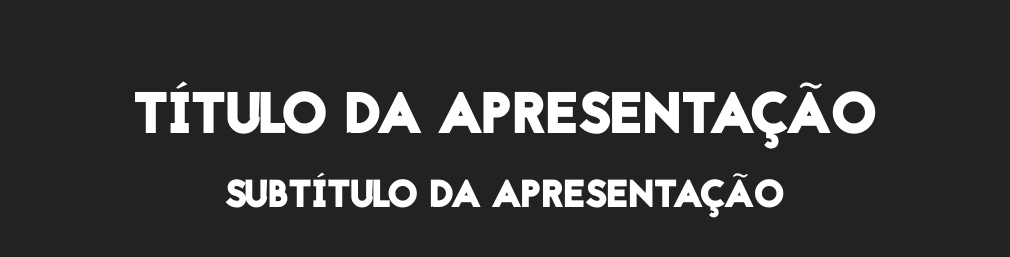
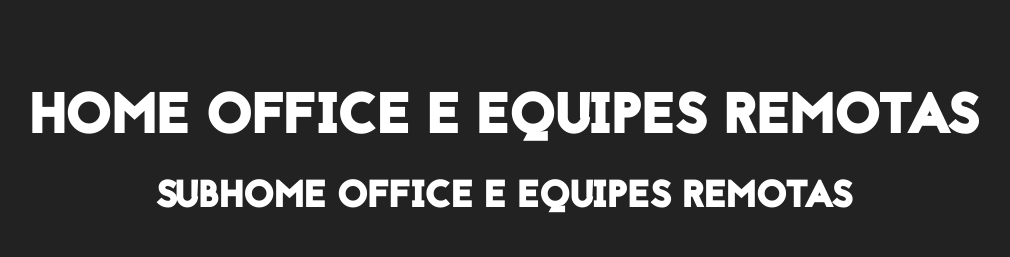
Before and after one commit to grupotesseract/slides-minicurso-laravel, a website: page index.html in a window 1280 px wide. Shown: the part 419-676 px from the top of the page, without its empty margins (136-1146 px from the left). Drawn offline with nearby package versions, Linux system fonts and the light colour scheme; files that its build step writes are made by us from their sources; files whose address does not match are found by name.

Commit message:
Alterando título da palestra

```diff
--- a/index.html
+++ b/index.html
@@ -4,7 +4,7 @@
     <meta charset="utf-8">
     <meta name="viewport" content="width=device-width, initial-scale=1.0, maximum-scale=1.0, user-scalable=no">
 
-    <title>Tesseract | Título da Apresentação</title>
+    <title>Tesseract | Home Office e Equipes Remotas</title>
 
     <link rel="stylesheet" href="node_modules/font-awesome/css/font-awesome.css">
     <link rel="stylesheet" href="css/reveal.min.css">
@@ -57,8 +57,8 @@
             width="391"
             height="220" />
 
-          <h5>Título da Apresentação</h5>
-          <h6>Subtítulo da Apresentação</h6>
+          <h5>Home Office e Equipes Remotas</h5>
+          <h6>SubHome Office e Equipes Remotas</h6>
         </section>
 
         <!-- Capítulo 0: Introdução -->
```
Also changed, not shown: README.md.
